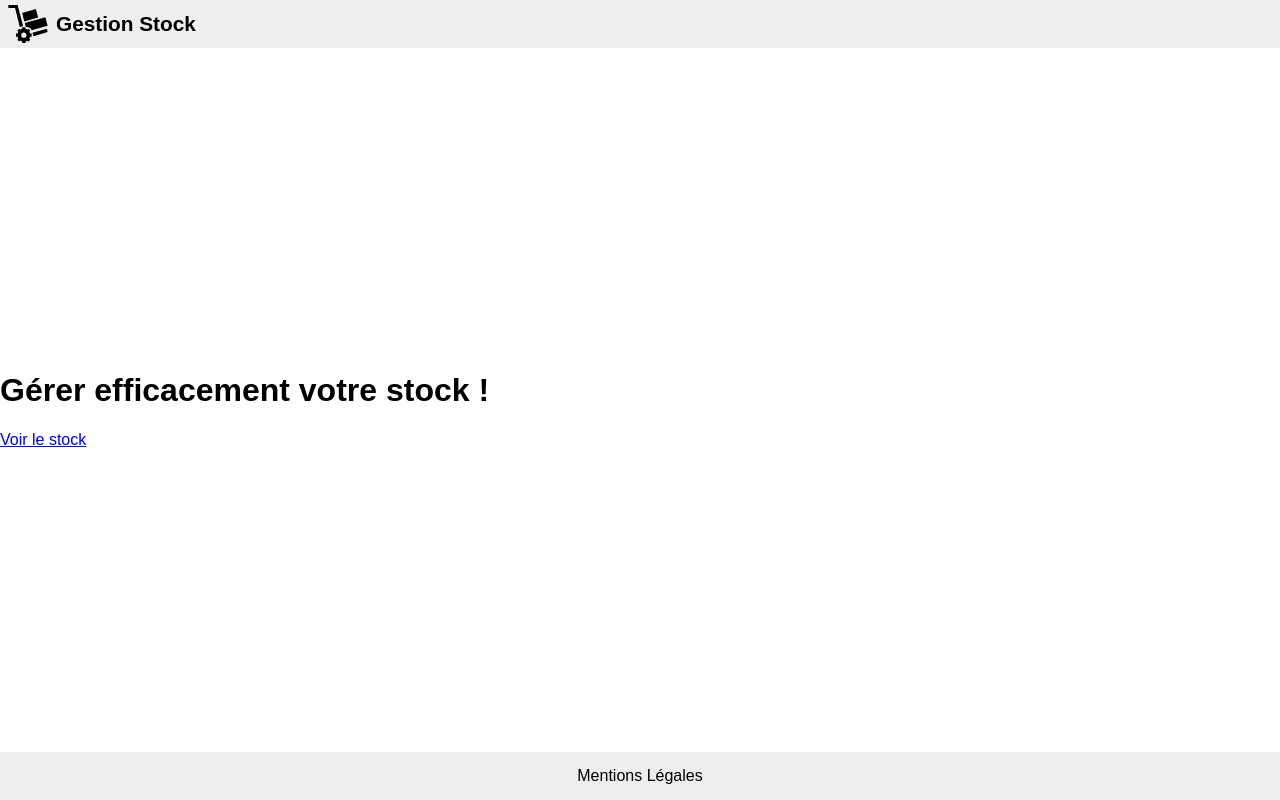
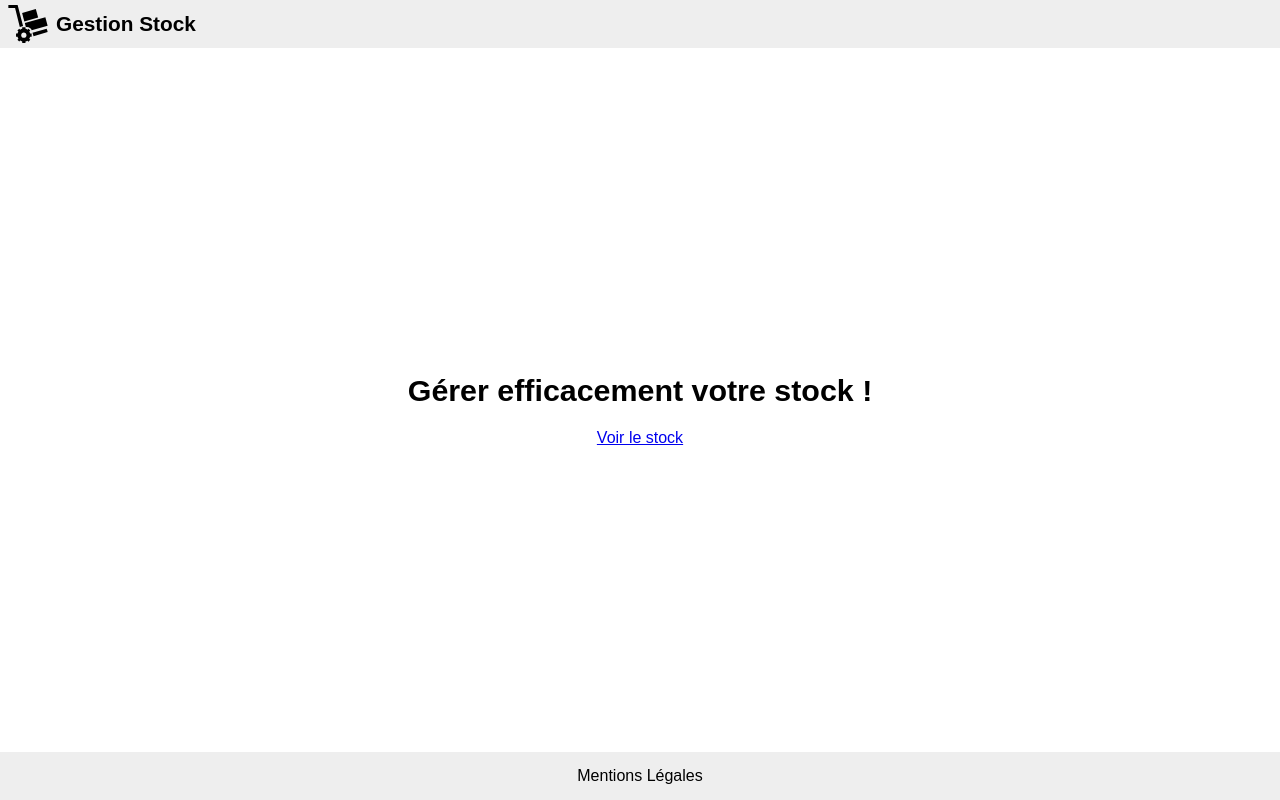
Before and after one commit to jlg-formation/vjs-mars-2023, a Vue app in the folder front/: page / in a window 1280 px wide. Built offline with nearby package versions, Linux system fonts and the light colour scheme.

Commit message:
dev: added main scss global

```diff
--- a/front/src/assets/main.css
+++ /dev/null
@@ -1 +0,0 @@
-@import './base.css';
--- /dev/null
+++ b/front/src/assets/main.scss
@@ -0,0 +1,3 @@
+@import './base.scss';
+
+@import './scss/main.scss';
--- /dev/null
+++ b/front/src/assets/scss/main.scss
@@ -0,0 +1,11 @@
+main {
+  padding: 0.5em;
+  display: flex;
+  flex-flow: column;
+  align-items: center;
+
+  h1 {
+    font-size: 1.9em;
+    text-align: center;
+  }
+}
--- a/front/src/main.ts
+++ b/front/src/main.ts
@@ -4,7 +4,7 @@ import { createApp } from 'vue'
 import App from './App.vue'
 import router from './router'
 
-import './assets/main.css'
+import './assets/main.scss'
 
 const app = createApp(App)
 
```
Also changed, not shown: front/src/assets/base.scss (renamed from front/src/assets/base.css).
